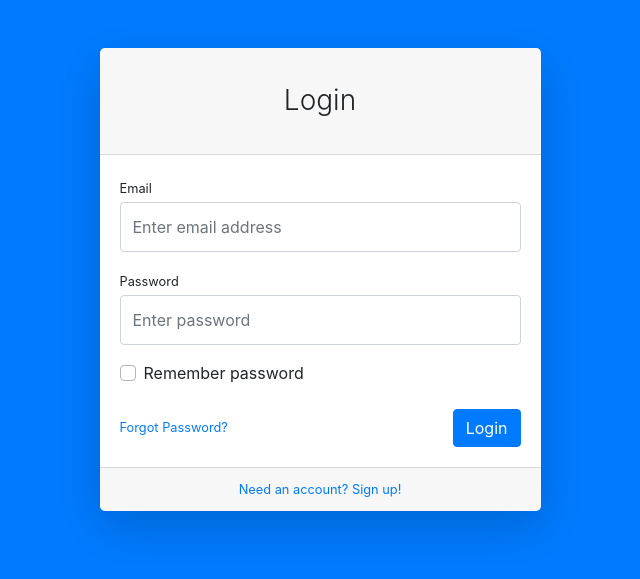
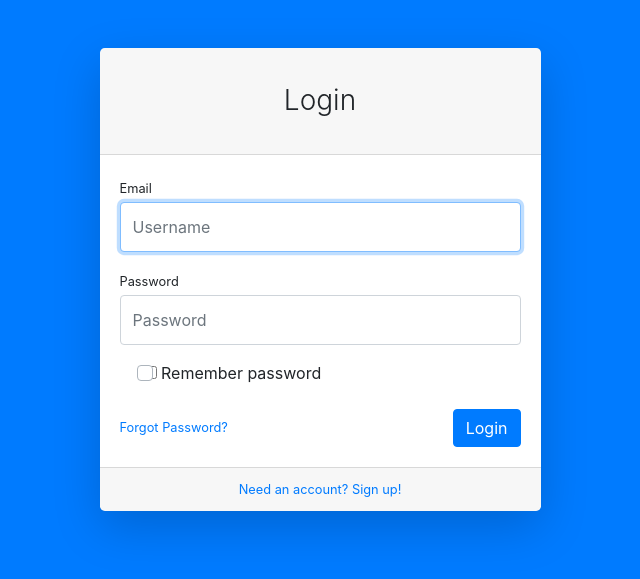
Before and after one commit to Ankitkumarji1323/blood-donation, a Django app: page /login/ in a window 1280 px wide. Shown: the top 579 px of the page, without its empty margins (320-960 px from the left). Run offline with Django 3.2, Linux system fonts and the light colour scheme; some libraries are stand-ins or nearby versions.

Commit message:
User login done

```diff
--- /dev/null
+++ b/blood/form/login_form.py
@@ -0,0 +1,12 @@
+from django import forms
+from django.contrib.auth.forms import AuthenticationForm
+
+
+class CustomAuthenticationForm(AuthenticationForm):
+    username = forms.CharField(widget=forms.TextInput(
+        attrs={'class': 'form-control py-4', 'placeholder': 'Username', id: 'username', 'required': True,
+               'autofocus': True}))
+    password = forms.CharField(
+        widget=forms.PasswordInput(
+            attrs={'class': 'form-control py-4', 'placeholder': 'Password', id: 'password', 'required': True}))
+    remember_me = forms.BooleanField(required=False)
--- a/blood/templates/auth/login.html
+++ b/blood/templates/auth/login.html
@@ -12,31 +12,41 @@
                 <div class="row justify-content-center">
                     <div class="col-lg-5">
                         <div class="card shadow-lg border-0 rounded-lg mt-5">
-                                    <div class="card-header"><h3 class="text-center font-weight-light my-4">Login</h3></div>
+                            <div class="card-header">
+                                <h3 class="text-center font-weight-light my-4">Login</h3>
+                                {% if form.errors %}
+                                    <p class="alert alert-danger" role="alert">Your username and password didn't
+                                        match.Please try again.
+                                    </p>
+                                {% endif %}
+                            </div>
                             <div class="card-body">
-                                        <form>
+                                <form method="post" action="{% url 'login' %}">
+                                    {% csrf_token %}
                                     <div class="form-group">
-                                                <label class="small mb-1" for="inputEmailAddress">Email</label>
-                                                <input class="form-control py-4" id="inputEmailAddress" type="email" placeholder="Enter email address" />
+                                        <label class="small mb-1" for="username">Email</label>
+                                        {{ form.username }}
                                     </div>
                                     <div class="form-group">
-                                                <label class="small mb-1" for="inputPassword">Password</label>
-                                                <input class="form-control py-4" id="inputPassword" type="password" placeholder="Enter password" />
+                                        <label class="small mb-1" for="password">Password</label>
+                                        {{ form.password }}
                                     </div>
                                     <div class="form-group">
                                         <div class="custom-control custom-checkbox">
-                                                    <input class="custom-control-input" id="rememberPasswordCheck" type="checkbox" />
-                                                    <label class="custom-control-label" for="rememberPasswordCheck">Remember password</label>
+                                            {{ form.remember_me }}
+                                            <label class="custom-control-label" for="rememberPasswordCheck">Remember
+                                                password</label>
                                         </div>
                                     </div>
                                     <div class="form-group d-flex align-items-center justify-content-between mt-4 mb-0">
                                         <a class="small" href="/">Forgot Password?</a>
-                                                <a class="btn btn-primary" href="/">Login</a>
+                                        <button class="btn btn-primary" type="submit">Login</button>
                                     </div>
                                 </form>
                             </div>
                             <div class="card-footer text-center">
-                                        <div class="small"><a href="{% url 'registration' %}">Need an account? Sign up!</a></div>
+                                <div class="small"><a href="{% url 'registration' %}">Need an account? Sign up!</a>
+                                </div>
                             </div>
                         </div>
                     </div>
--- a/blood/urls.py
+++ b/blood/urls.py
@@ -1,11 +1,11 @@
 from django.urls import path
 from blood.views.dashboard_view import Dashboard
 from blood.views.homepage_views import Homepage
-from blood.views.auth_views import LoginView, RegistrationView
+from blood.views.auth_views import Login, SingUpView
 
 urlpatterns = [
     path('', Homepage.as_view(), name="homepage"),
     path('dashboard/', Dashboard.as_view(), name="dashboard"),
-    path('login/', LoginView.as_view(), name="login"),
-    path('registration/', RegistrationView.as_view(), name="registration"),
+    path('login/', Login.as_view(), name="login"),
+    path('registration/', SingUpView.as_view(), name="registration"),
 ]
--- a/blood/views/auth_views.py
+++ b/blood/views/auth_views.py
@@ -1,9 +1,42 @@
-from django.views.generic import TemplateView
+from django.contrib.auth.views import LoginView
+from django.contrib.auth import login, logout
+from django.shortcuts import resolve_url
+from django.views import View
+from django.shortcuts import redirect
+from django.urls import reverse_lazy
+from django.views.generic.edit import CreateView
+
+from blood.form.login_form import CustomAuthenticationForm
 
 
-class LoginView(TemplateView):
+class Login(LoginView):
+    authentication_form = CustomAuthenticationForm
+    form_class = CustomAuthenticationForm
+    redirect_authenticated_user = False
     template_name = 'auth/login.html'
 
+    def get_success_url(self):
+        url = self.get_redirect_url()
+        return url or resolve_url('/dashboard/')
 
-class RegistrationView(TemplateView):
+    def form_valid(self, form):
+        remember_me = form.cleaned_data['remember_me']
+        login(self.request, form.get_user())
+
+        if remember_me:
+            self.request.session.set_expiry(1209600)
+
+        return super(Login, self).form_valid(form)
+
+
+class Logout(View):
+
+    def get(self, request):
+        logout(request)
+        return redirect('/login/')
+
+
+class SingUpView(CreateView):
+    # form_class = CustomUserCreationForm
+    success_url = reverse_lazy('login')
     template_name = 'auth/registration.html'
```
Also changed, not shown: bloodDonation/settings.py (+1 -7 lines). Lines whose indentation alone changed are shown as unchanged.
